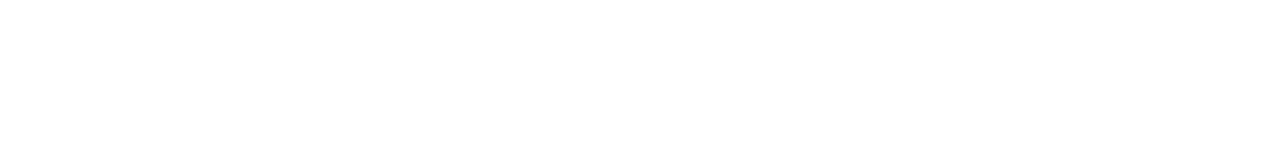
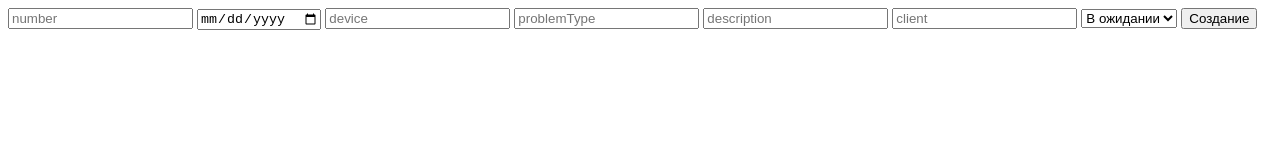
Before and after one commit to ATOMNKA1/DEMO, a plain HTML site: page index.html in a window 1280 px wide. Drawn offline with Linux system fonts and the light colour scheme.

Commit message:
Реализован функционал добавления заявки

```diff
--- a/index.html
+++ b/index.html
@@ -4,8 +4,19 @@
     <title>Создание заявки</title>
 </head>
 <body>
-    <form >
-
+    <form action="http://127.0.0.1:8000/orders" method="post">
+        <input required  placeholder="number" type="number" name="number" />
+        <input required  placeholder="startDate" type="date" name="startDate" />
+        <input required  placeholder="device" type="text" name="device" />
+        <input required  placeholder="problemType" type="text" name="problemType" />
+        <input required  placeholder="description" type="text" name="description" />
+        <input required  placeholder="client" type="text" name="client" />
+        <select name="status">
+            <option value="">В ожидании</option>
+            <option value="">В работе</option>
+            <option value="">Выполнено</option>
+        </select>
+        <input type="submit" value="Создание">
     </form>
 </body>
 </html>
```
